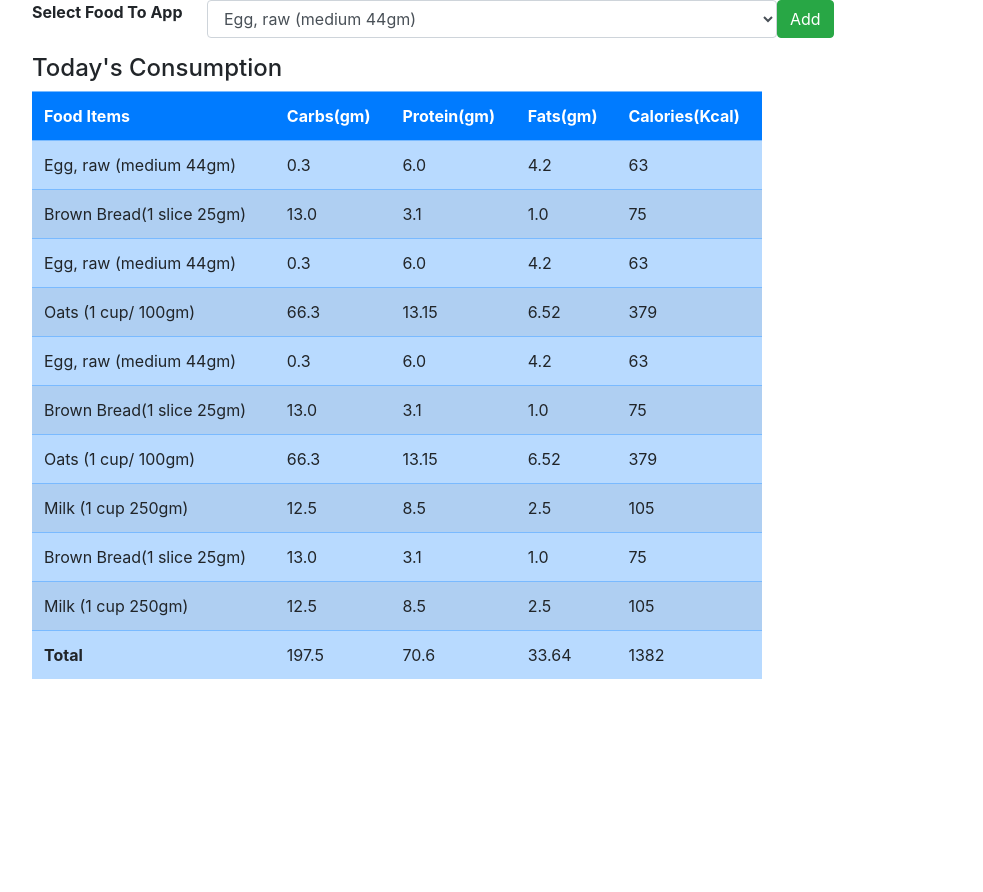
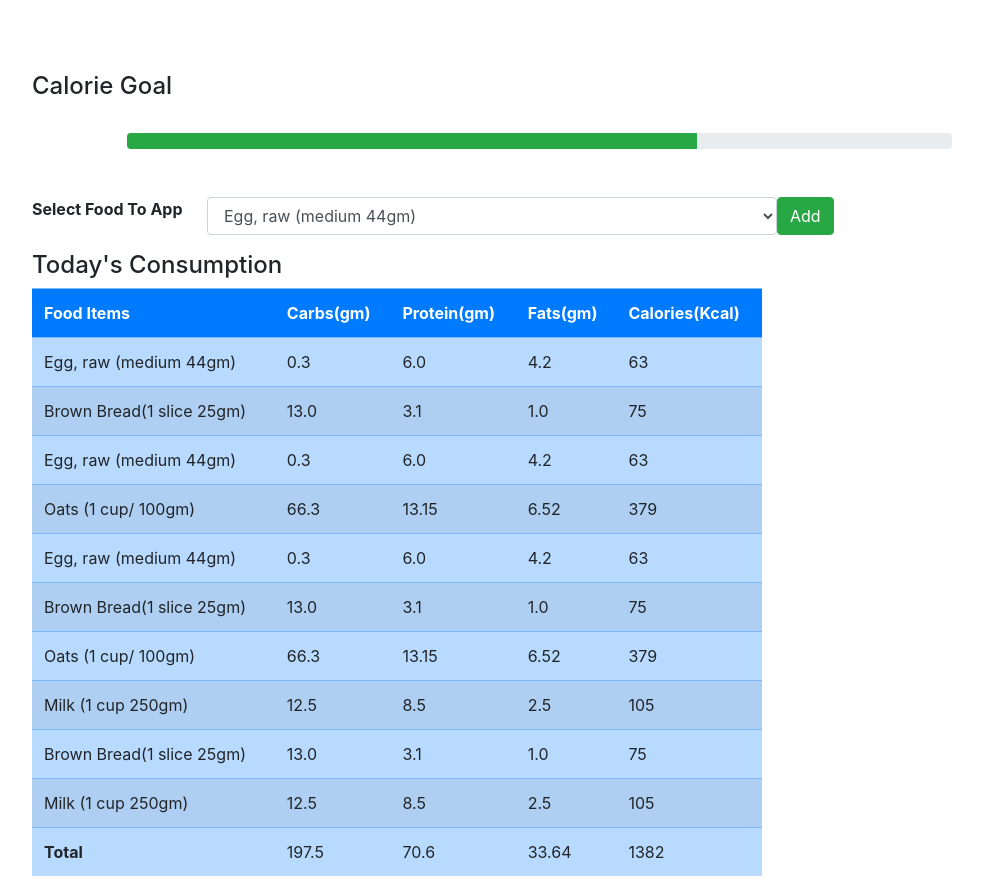
Before and after one commit to Aanchal-kumari-R/django_caloriecount, a Django app: page / in a window 1280 px wide. Shown: the whole page, without its empty margins (53-1036 px from the left). Before the commit the page ends 679 px from the top, so only its background shows below. Run offline with Django 5.2, Linux system fonts and the light colour scheme; a user stored in the database is signed in; data comes from the database, SQL or seed files in the repository; both versions use the stored data as it was after the commit.

Commit message:
Adding The Calorie Progress Bar

```diff
--- a/myapp/templates/myapp/index.html
+++ b/myapp/templates/myapp/index.html
@@ -8,6 +8,18 @@
 </head>
 <body>
   <div class="container">
+    <br><br><br>
+    <h4>Calorie Goal</h4>
+    <br>
+    <div class="row">
+      <div class="col-md-9 offset-1">
+          <div class="progress">
+            <div class="progress-bar bg-success" role="progressbar" style="width:0%" aria-valuenow="0" aria-valuemin="0" aria-valuemax="0">
+            </div>
+          </div>
+          <br><br>
+      </div>
+    </div>
     <div class="row">
       <div class="col-md-12">
         <form method="POST" action ="">
@@ -84,5 +96,8 @@
   fats = Math.round(fats);
   document.getElementById("totalCalories").innerHTML = calories;
   calories = Math.round(calories);
+
+  var calPer = (calories/2000)*100;
+  document.getElementsByClassName("progress-bar")[0].setAttribute("style","width:"+calPer+"%");
 </script>
 </html>
```
Also changed, not shown: db.sqlite3.
